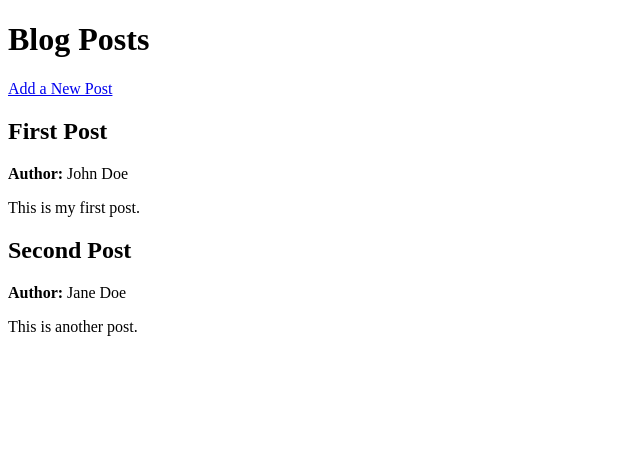
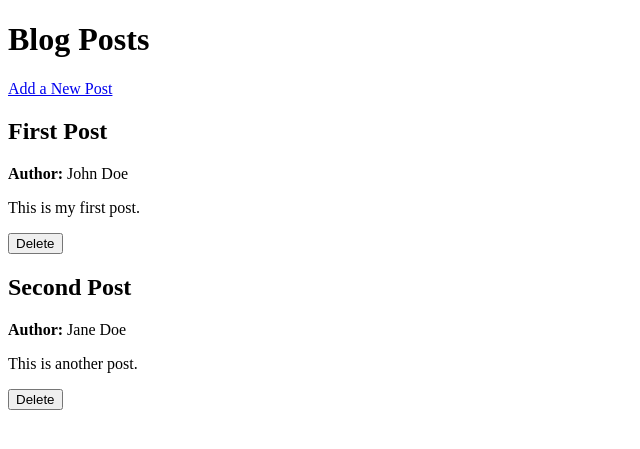
Before and after one commit to MoeManius/masterblog, a Flask app: page / in a window 1280 px wide. Shown: the top 449 px of the page, without its empty margins (0-640 px from the left). Run offline with Flask 3, Linux system fonts and the light colour scheme.

Commit message:
Added "Delete"

```diff
--- a/app.py
+++ b/app.py
@@ -10,26 +10,21 @@ def index():
     with open('posts.json', 'r') as file:
         blog_posts = json.load(file)
 
-    # Render the blog posts
     return render_template('index.html', posts=blog_posts)
 
 
 @app.route('/add', methods=['GET', 'POST'])
 def add():
     if request.method == 'POST':
-        # Get form data from the request
         title = request.form.get('title')
         author = request.form.get('author')
         content = request.form.get('content')
 
-        # Read the existing posts from the JSON file
         with open('posts.json', 'r') as file:
             blog_posts = json.load(file)
 
-        # Generate a new ID based on the existing posts
         new_id = max(post['id'] for post in blog_posts) + 1 if blog_posts else 1
 
-        # Create a new blog post
         new_post = {
             'id': new_id,
             'author': author,
@@ -37,18 +32,32 @@ def add():
             'content': content
         }
 
-        # Add the new post to the list of blog posts
         blog_posts.append(new_post)
 
-        # Write the updated list back to the JSON file
         with open('posts.json', 'w') as file:
             json.dump(blog_posts, file, indent=4)
 
-        # Redirect to the home page after adding the post
         return redirect(url_for('index'))
 
     return render_template('add.html')
 
 
+@app.route('/delete/<int:post_id>', methods=['POST', 'GET'])
+def delete(post_id):
+    # Read the posts from the JSON file
+    with open('posts.json', 'r') as file:
+        blog_posts = json.load(file)
+
+    # Remove the blog post with the matching ID
+    blog_posts = [post for post in blog_posts if post['id'] != post_id]
+
+    # Write the updated posts back to the file
+    with open('posts.json', 'w') as file:
+        json.dump(blog_posts, file, indent=4)
+
+    # Redirect back to the home page
+    return redirect(url_for('index'))
+
+
 if __name__ == '__main__':
     app.run(host="0.0.0.0", port=5000, debug=True)
--- a/templates/index.html
+++ b/templates/index.html
@@ -20,6 +20,10 @@
                 <h2>{{ post.title }}</h2>
                 <p><strong>Author:</strong> {{ post.author }}</p>
                 <p>{{ post.content }}</p>
+                <!-- Delete Button -->
+                <form action="/delete/{{ post.id }}" method="POST" style="display: inline;">
+                    <button type="submit">Delete</button>
+                </form>
             </div>
         {% endfor %}
     </div>
```
